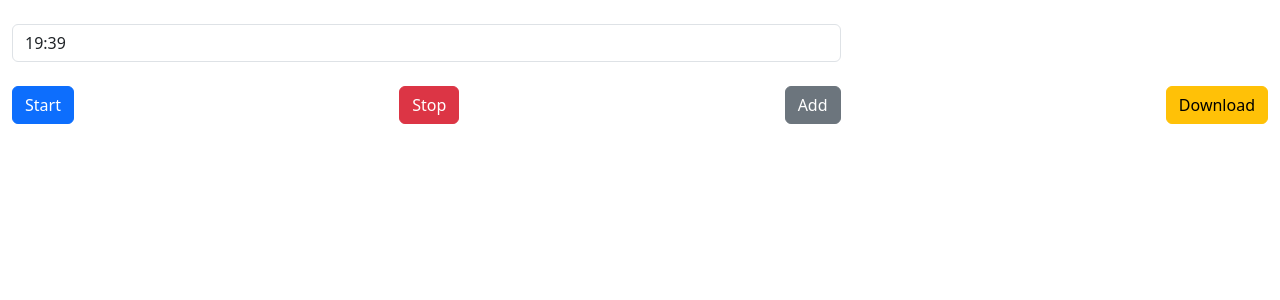
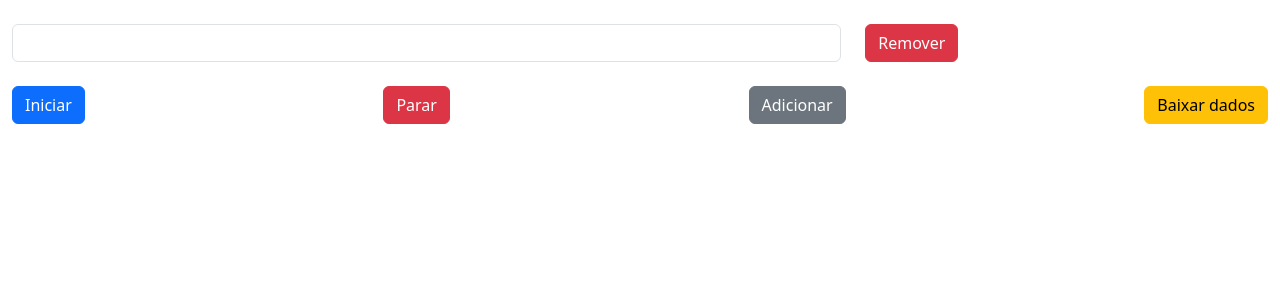
Before and after one commit to kelvynnjs/rasp_temperatura, a Flask app: page / in a window 1280 px wide. Shown: the top 300 px of the page. Run offline with Flask 2, Linux system fonts and the light colour scheme; parts of the project's set-up code (start-up, migrations or seed data) failed here and were passed over; some libraries are stand-ins or nearby versions.

Commit message:
--ammend

```diff
--- a/fields_data.json
+++ b/fields_data.json
@@ -1 +1 @@
-{"horarios": ["19:39"]}
+{"horarios": ["20:55"]}
--- a/main.py
+++ b/main.py
@@ -44,6 +44,8 @@
 
 # Define the Event object
 stop_event = threading.Event()
+
+
 @app.route('/start', methods=['POST'])
 def start_app():
     global thread
@@ -68,7 +70,6 @@
     return 'Aplicação iniciada'
 
 
-
 @app.route('/stop', methods=['POST'])
 def stop_app():
     global thread
@@ -81,6 +82,7 @@
     stop_event.clear()
     msg = 'Aplicação interrompida com sucesso!'
     return msg
+
 
 @app.route('/download')
 def download():
--- a/requirements.txt
+++ b/requirements.txt
@@ -1,3 +1,4 @@
-openpyxl
+openpyxl~=3.0.10
 adafruit-circuitpython-dht
-lazy_import
+Flask~=2.2.2
+requests~=2.28.1
--- a/templates/index.html
+++ b/templates/index.html
@@ -30,66 +30,50 @@
 <div class="container-fluid mt-4">
     <form id="form">
         <!-- Loop through the list of times and create a field for each time -->
-        {% for horario in horarios_verificacao %}
-        <div class="form-group row">
-            <div class="col-sm-8">
-                <input type="text" class="form-control" value="{{ horario }}" name="time" required>
-            </div>
-        </div>
-        {% endfor %}
+        <script>
+            // Load the saved data from the JSON file
+            const horarios_verificacao = {{
+                horarios_verificacao | tojson}};
 
-        {% if horarios_verificacao %}
-        <script>        $('#form').find('input[name="time"]').timepicker({
+            console.log(horarios_verificacao)
+            const times = [];
+
+            setTimeout(()=>{
+
+
+            horarios_verificacao.forEach(elm => times.push(elm))
+            for (const e in horarios_verificacao) {
+                times.push(e)
+            }
+
+            for (const time of times) {
+                addTimeField();
+                $('#form').find('input[name="time"]:last').val(time);
+            }
+            $('#form').find('input[name="time"]').timepicker({
                 timeFormat: 'HH:mm',
                 dropdown: true
-        });</script>
-        {% endif %}
+            });
+
+            },140)
+        </script>
+
     </form>
     <div class="d-flex justify-content-between mt-4">
-        <button type="button" class="btn btn-primary" id="start-button">Start</button>
-        <button type="button" class="btn btn-danger" id="stop-button">Stop</button>
-        <button type="button" class="btn btn-secondary" id="add-button">Add</button>
-        <button type="button" class="btn btn-warning" id="download-button">Download</button>
+        <button type="button" class="btn btn-primary" id="start-button">Iniciar</button>
+        <button type="button" class="btn btn-danger" id="stop-button">Parar</button>
+        <button type="button" class="btn btn-secondary" id="add-button">Adicionar</button>
+        <button type="button" class="btn btn-warning" id="download-button">Baixar dados</button>
     </div>
 </div>
 
 
 <!-- Load the saved data from the JSON file -->
 <script>
-    // Load the saved data from the JSON file
-    const horarios_verificacao = {{horarios_verificacao |tojson}};
-
-    console.log(horarios_verificacao)
 
 
     $('#add-button').click(() => {
-
-        // Create a new input field
-        const input = document.createElement('input');
-        input.type = 'text';
-        input.classList.add('form-control');
-        input.name = 'time'; // Set the name attribute to "time"
-        input.required = true;
-
-        // Create a new checkbox
-        const checkbox = document.createElement('input');
-        checkbox.type = 'checkbox';
-        checkbox.classList.add('ml-auto');
-        checkbox.name = 'enable-time'; // Set the name attribute to "enable-time"
-
-        // Create a new form group element
-        const formGroup = document.createElement('div');
-        formGroup.classList.add('form-group', 'mr-3');
-        formGroup.appendChild(input);
-
-        // Add the new form group to the form
-        $('#form').append(formGroup);
-
-        // Initialize the datetime picker plugin for the new input field
-        $('#form').find('input[name="time"]').timepicker({
-            timeFormat: 'HH:mm',
-            dropdown: true
-        });
+        addTimeField();
     });
 
 
@@ -120,11 +104,33 @@
     });
 
 
-    $(document).ready(function() {
-        $("#download-button").click(function() {
+    $(document).ready(function () {
+        $("#download-button").click(function () {
             window.open('/download');
         });
     });
+
+
+   function addTimeField() {
+  const template = `
+    <div class="form-group row mt-2">
+      <div class="col-sm-8">
+        <input type="text" class="form-control" name="time" required>
+      </div>
+      <div class="col-sm-4">
+        <button type="button" class="btn btn-danger remove-button">Remover</button>
+      </div>
+    </div>
+  `;
+  $('#form').append(template);
+  $('#form').find('.remove-button:last').click(function() {
+    $(this).parent().parent().remove();
+  });
+  $('#form').find('input[name="time"]:last').timepicker({
+    timeFormat: 'HH:mm',
+    dropdown: true
+  });
+}
 
 
 </script>
```
Also changed, not shown: leitor_rasp.py (+5 -4 lines), 1 other file. Lines whose indentation alone changed are shown as unchanged.
